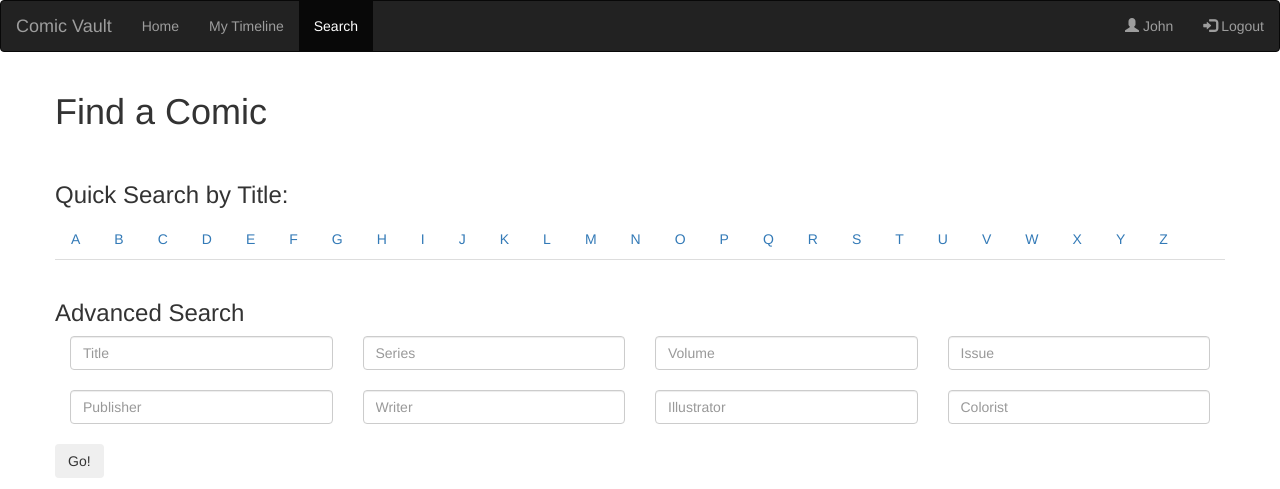
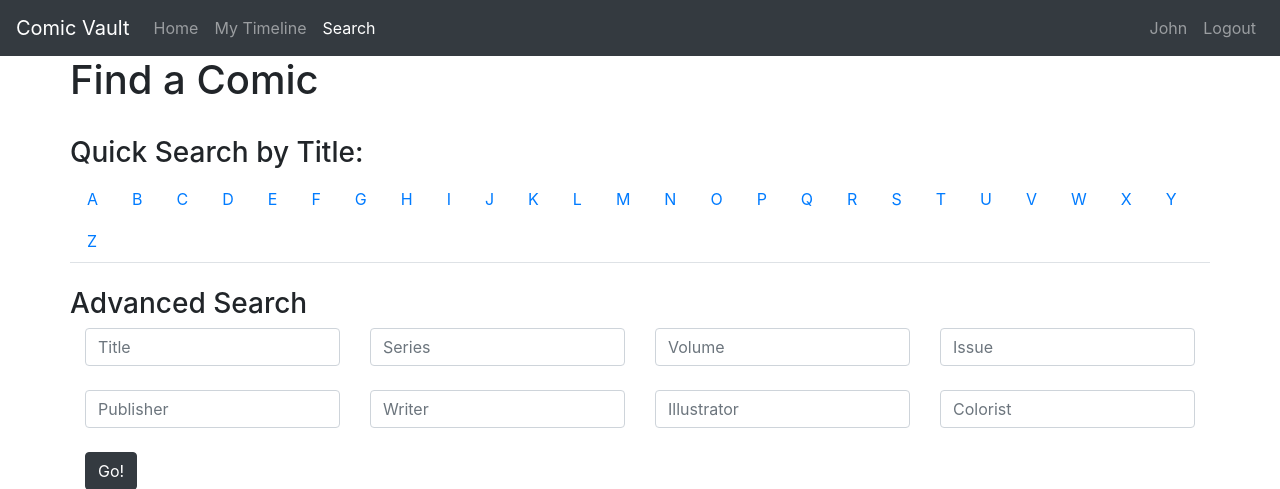
Before and after one commit to DigiTech-LLC/Comic-Vault, a Django app: page /search/ in a window 1280 px wide. Shown: the top 489 px of the page. Run offline with Django 3.2, Linux system fonts and the light colour scheme; a user stored in the database is signed in; data comes from the database, SQL or seed files in the repository; both versions use the stored data as it was after the commit; some libraries are stand-ins or nearby versions.

Commit message:
Updated search navbar to 4.1.1

```diff
--- a/Vault/templates/Vault/search.html
+++ b/Vault/templates/Vault/search.html
@@ -5,36 +5,32 @@
 		<meta charset="utf-8">
 		<meta name="viewport" content="width=device-width, initial-scale=1, shrink-to-fit=no">
 
-		<!--<link rel="stylesheet" href="https://stackpath.bootstrapcdn.com/bootstrap/4.1.1/css/bootstrap.min.css" integrity="sha384-WskhaSGFgHYWDcbwN70/dfYBj47jz9qbsMId/iRN3ewGhXQFZCSftd1LZCfmhktB" crossorigin="anonymous">
-            -->
+		<link rel="stylesheet" href="https://stackpath.bootstrapcdn.com/bootstrap/4.1.1/css/bootstrap.min.css" integrity="sha384-WskhaSGFgHYWDcbwN70/dfYBj47jz9qbsMId/iRN3ewGhXQFZCSftd1LZCfmhktB" crossorigin="anonymous">
+
         <meta name="viewport" content="width=device-width, initial-scale=1">
-        <link rel="stylesheet" href="https://maxcdn.bootstrapcdn.com/bootstrap/3.3.7/css/bootstrap.min.css">
+        <!--<link rel="stylesheet" href="https://maxcdn.bootstrapcdn.com/bootstrap/3.3.7/css/bootstrap.min.css">-->
         <script src="https://ajax.googleapis.com/ajax/libs/jquery/3.3.1/jquery.min.js"></script>
         <script src="https://maxcdn.bootstrapcdn.com/bootstrap/3.3.7/js/bootstrap.min.js"></script>
 
 		<title>Comic Vault - Search</title>
 	</head>
 	<body>
-    <nav class="navbar navbar-inverse">
-        <div class="container-fluid">
-        <div class="navbar-header">
+    <nav class="navbar navbar-expand-lg navbar-dark bg-dark">
         <a class="navbar-brand" href="#">Comic Vault</a>
-        </div>
-        <ul class="nav navbar-nav">
-          <li><a href="{% url 'index' %}">Home</a></li>
-          <li><a href="{% url 'timeline' %}">My Timeline</a></li>
-          <li class="active"><a href="{% url 'search' %}">Search</a></li>
+        <ul class="navbar-nav mr-auto">
+          <li class="nav-item"><a href="{% url 'index' %}" class="nav-link">Home</a></li>
+          <li class="nav-item"><a href="{% url 'timeline' %}" class="nav-link">My Timeline</a></li>
+          <li class="nav-item active"><a href="{% url 'search' %}" class="nav-link">Search</a></li>
         </ul>
-        <ul class="nav navbar-nav navbar-right">
+        <ul class="navbar-nav ml-auto">
         {% if user.is_authenticated %}
-            <li><a href="{% url 'profile' user.userprofile.id %}"><span class="glyphicon glyphicon-user"></span> {{ user.userprofile.first_name }} </a></li>
-            <li><a href="{% url 'logout' %}"><span class="glyphicon glyphicon-log-in"></span> Logout</a></li>
+            <li class="nav-item"><a href="{% url 'profile' user.userprofile.id %}" class="nav-link"><span class="glyphicon glyphicon-user"></span> {{ user.userprofile.first_name }} </a></li>
+            <li class="nav-item"><a href="{% url 'logout' %}" class="nav-link"><span class="glyphicon glyphicon-log-in"></span> Logout</a></li>
         {% else %}
-            <li><a href="{% url 'signup' %}"><span class="glyphicon glyphicon-user"></span> Sign Up</a></li>
-            <li><a href="{% url 'login' %}"><span class="glyphicon glyphicon-log-in"></span> Login</a></li>
+            <li class="nav-item"><a href="{% url 'signup' %}" class="nav-link"><span class="glyphicon glyphicon-user"></span> Sign Up</a></li>
+            <li class="nav-item"><a href="{% url 'login' %}" class="nav-link"><span class="glyphicon glyphicon-log-in"></span> Login</a></li>
         {% endif %}
         </ul>
-        </div>
     </nav>
 
 		<div class = "container">
```
Also changed, not shown: Vault/static/Vault/styles/signin.css (added, +44 -0 lines), db.sqlite3.
